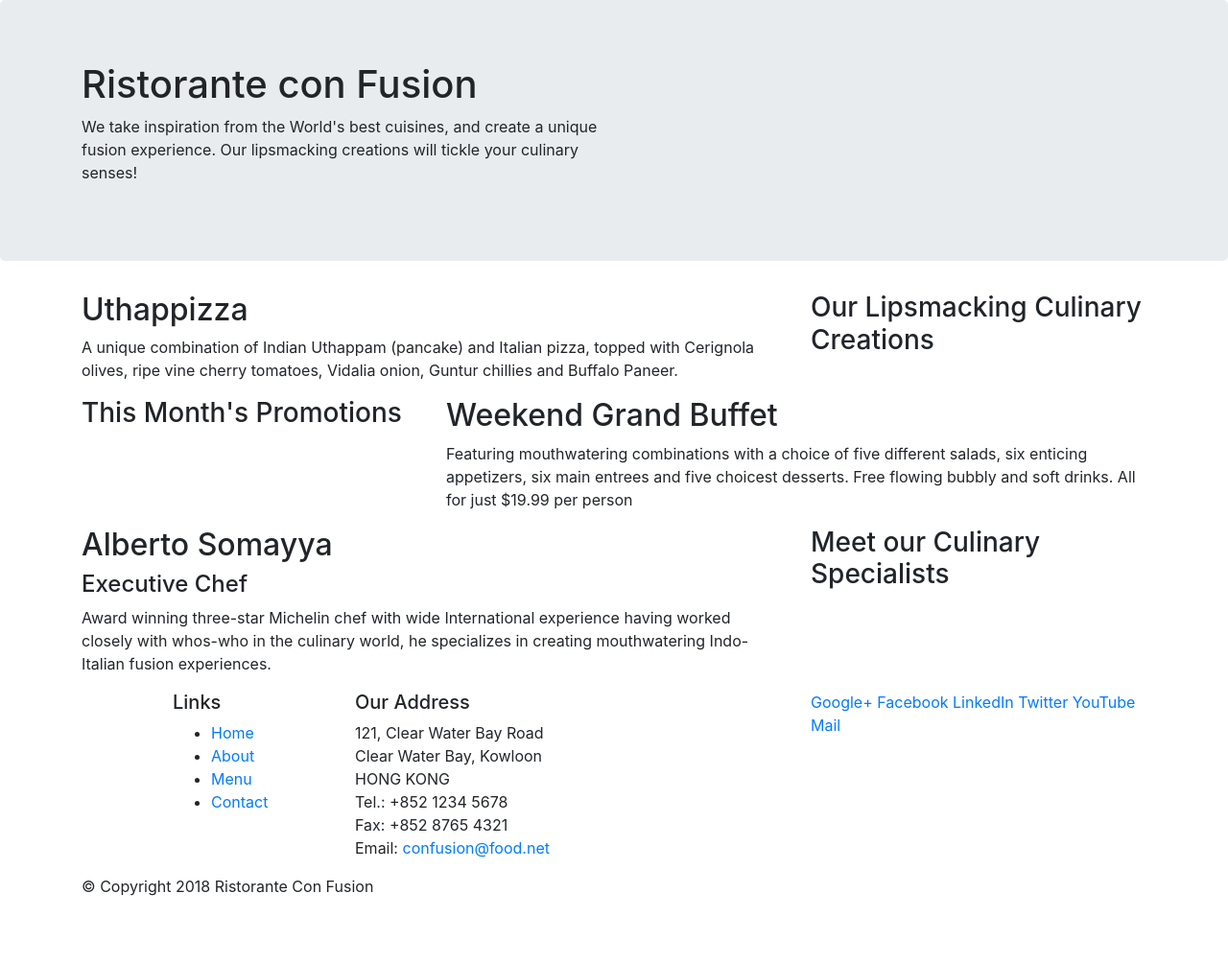
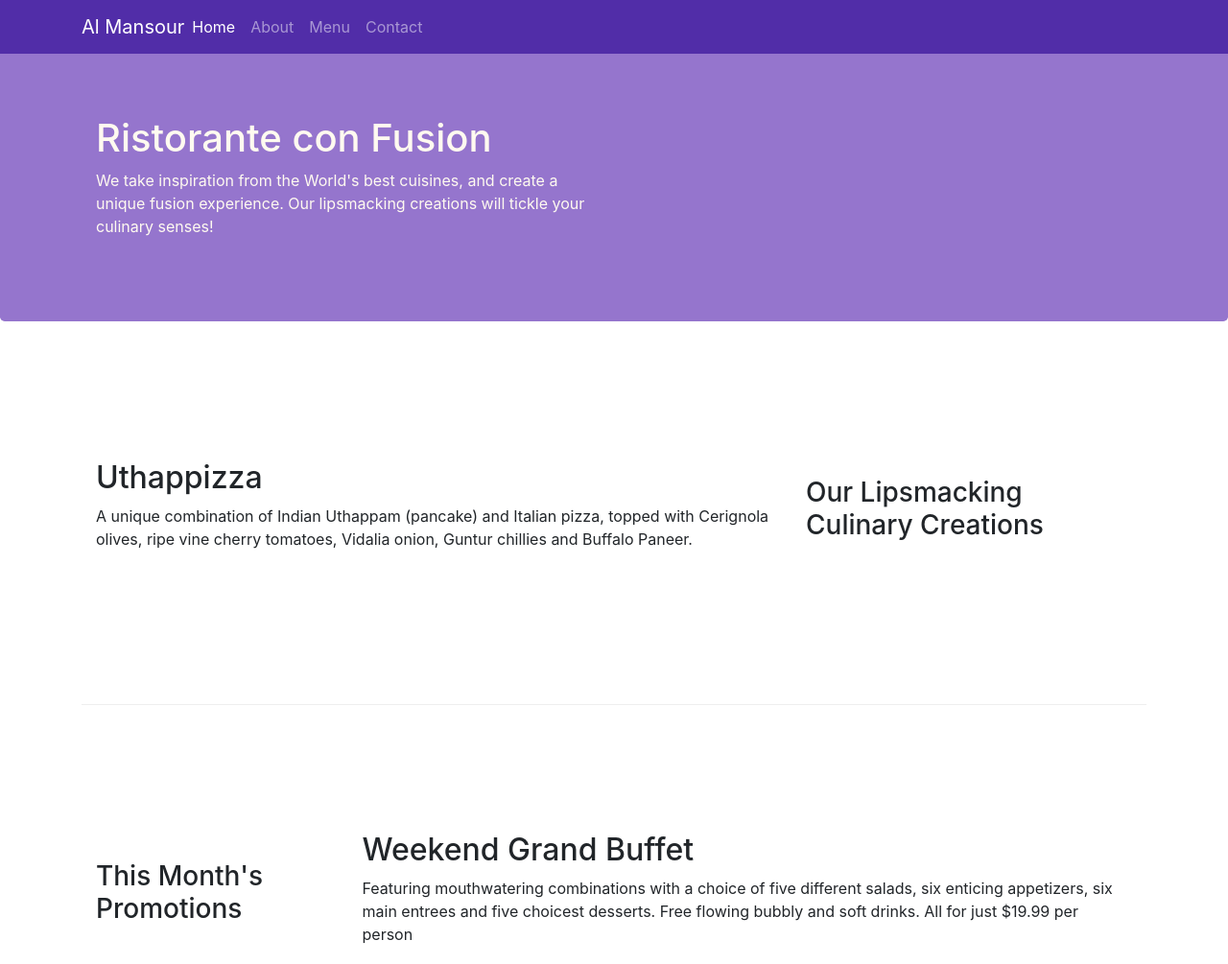
Before and after one commit to ziad-ma/Bootstrap-setup, a website: page index.html in a window 1280 px wide. Shown: the top 1005 px of the page at 96% size. Before the commit the page ends 952 px from the top, so only its background shows below. Drawn offline with nearby package versions, Linux system fonts and the light colour scheme.

Commit message:
navbar and breadcumbs

```diff
--- /dev/null
+++ b/css/styles.css
@@ -0,0 +1,39 @@
+.row-header {
+    margin: 0px auto;
+    padding: 0px auto;
+}
+
+.row-content {
+    margin: 0px auto;
+    padding: 50px 0px 50px 0px;
+    border-bottom: 1px ridge;
+    min-height: 400px;
+}
+
+.footer {
+    background-color: #d1c4e9;
+    margin: 0px auto;
+    padding: 20px 0px 20px 0px;
+}
+
+.jumbotron {
+    padding: 70px 30px 70px 30px;
+    margin: 0px auto;
+    background: #9575cd;
+    color: floralwhite;
+}
+
+.address {
+    font-size: 80%;
+    margin: 0px;
+    color: #0f0f0f;
+}
+
+body{
+    padding: 50px 0px 0px 0px;
+    z-index: 0;
+}
+
+.navbar-dark{
+    background-color: #512da8;
+}
--- a/index.html
+++ b/index.html
@@ -9,14 +9,30 @@
 
      <!-- Bootstrap CSS -->
      <link rel="stylesheet" href="node_modules/bootstrap/dist/css/bootstrap.min.css">
+     <link rel="stylesheet" href="css/styles.css">
     <title>Ristorante Con Fusion</title>
 </head>
 
 <body>
-
+    <nav class="navbar navbar-dark navbar-expand-sm  fixed-top">
+        <div class="container">
+            <button class="navbar-toggler" type="button" data-toggle="collapse" data-target="#navbar">
+                <span class="navbar-toggler-icon"></span>
+            </button>
+            <a class="navbar-brand mr-auto" href="#">Al Mansour</a>
+            <div class="collapse navbar-collapse" id="navbar">
+                <ul class="navbar-nav mr-auto">
+                    <li class="nav-item active"><a class="nav-link" href="./index.html">Home</a></li>
+                    <li class="nav-item"><a class="nav-link" href="./aboutus.html">About</a></li>
+                    <li class="nav-item"><a class="nav-link" href="#">Menu</a></li>
+                    <li class="nav-item"><a class="nav-link" href="#">Contact</a></li>
+                </ul>
+            </div>
+        </div>
+    </nav>
     <header class="jumbotron">
         <div class="container">
-            <div class="row">
+            <div class="row-header">
                 <div class="col-12 col-sm-6">
                     <h1>Ristorante con Fusion</h1>
                     <p>We take inspiration from the World's best cuisines, and create a unique fusion experience. Our lipsmacking creations will tickle your culinary senses!</p>
@@ -28,7 +44,7 @@
     </header>
 
     <div class="container">
-        <div class="row">
+        <div class="row row-content align-items-center">
             <div class="col-12 col-sm-4 order-sm-last col-ms-3">
                 <h3>Our Lipsmacking Culinary Creations</h3>
             </div>
@@ -39,8 +55,8 @@
         </div>
 
 
-        <div class="row">
-            <div class="col-12 col-sm-4 col-ms-3">
+        <div class="row row-content align-items-center">
+            <div class="col-12 col-sm-4 col-md-3">
                 <h3>This Month's Promotions</h3>
             </div>
             <div class="col col-sm col-md">
@@ -49,7 +65,7 @@
             </div>
         </div>
 
-        <div class="row">
+        <div class="row row-content align-items-center">
             <div class="col-12 col-sm-4 order-sm-last col-ms-3">
                 <h3>Meet our Culinary Specialists</h3>
             </div>
@@ -61,14 +77,14 @@
         </div>
     </div>
 
-    <footer>
+    <footer class="footer">
         <div class="container">
             <div class="row">
                 <div class="col-4 offset-1 col-sm-2">
                     <h5>Links</h5>
-                    <ul>
-                        <li><a href="#">Home</a></li>
-                        <li><a href="#">About</a></li>
+                    <ul class="list-unstyled">
+                        <li><a href="./index.html">Home</a></li>
+                        <li><a href="./aboutus.html">About</a></li>
                         <li><a href="#">Menu</a></li>
                         <li><a href="#">Contact</a></li>
                     </ul>
@@ -84,8 +100,8 @@
 		              Email: <a href="mailto:confusion@food.net">confusion@food.net</a>
 		           </address>
                 </div>
-                <div class="col-12 col-sm-4">
-                    <div>
+                <div class="col-12 col-sm-4 align-self-center">
+                    <div class="text-center">
                         <a href="http://google.com/+">Google+</a>
                         <a href="http://www.facebook.com/profile.php?id=">Facebook</a>
                         <a href="http://www.linkedin.com/in/">LinkedIn</a>
@@ -95,7 +111,7 @@
                     </div>
                 </div>
            </div>
-           <div class="row">
+           <div class="row justify-content-center">
                 <div class="col-auto">
                     <p>© Copyright 2018 Ristorante Con Fusion</p>
                 </div>
```
Also changed, not shown: aboutus.html (added, +131 -0 lines).
